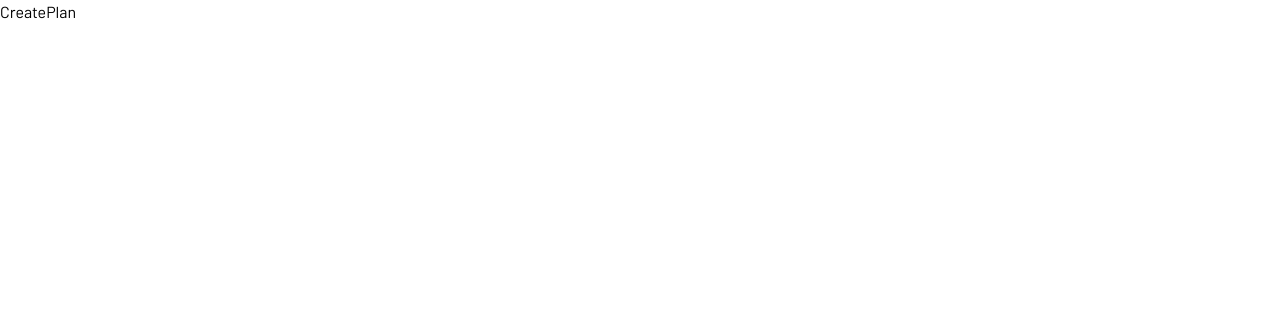
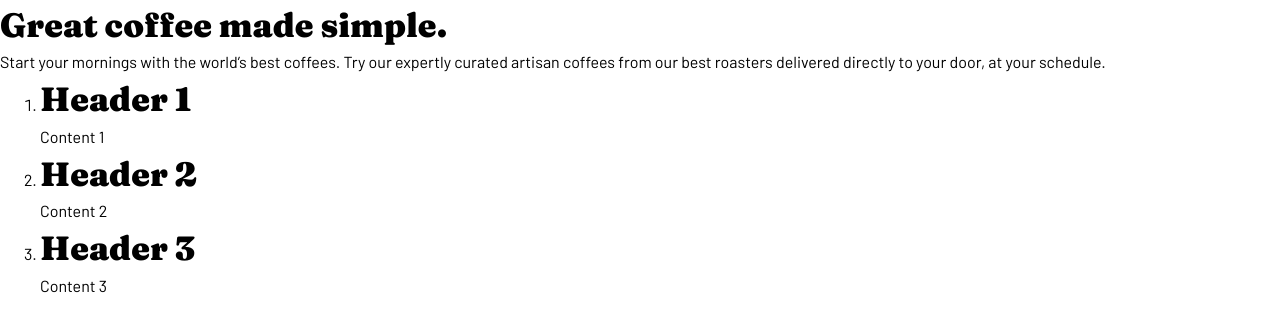
Before and after one commit to Silkiercomet/Coffee-roast-page, a React (Vite) app: page /create-plan in a window 1280 px wide. Shown: the top 332 px of the page. Built offline with nearby package versions, Linux system fonts and the light colour scheme.

Commit message:
Add react-hook-form dependency and implement new components for Contact Us and Headquarters sections

```diff
--- a/package.json
+++ b/package.json
@@ -12,6 +12,7 @@
   "dependencies": {
     "react": "^18.3.1",
     "react-dom": "^18.3.1",
+    "react-hook-form": "^7.54.2",
     "react-router": "^7.1.3"
   },
   "devDependencies": {
--- /dev/null
+++ b/src/components/moleculs/Country.tsx
@@ -0,0 +1,23 @@
+interface CountriesProps {
+  img: string;
+  country: string;
+  street: string;
+  city: string;
+  zip: string;
+  telf: string;
+}
+
+const Country: React.FC<CountriesProps> = ({ img, country, street, city, zip, telf }) => {
+  return (
+    <li>
+      <img src={img} alt={country} />
+      <h4>{country}</h4>
+      <p>{street}</p>
+      <p>{city}</p>
+      <p>{zip}</p>
+      <p>{telf}</p>
+    </li>
+  );
+};
+
+export default Country;
--- /dev/null
+++ b/src/components/organism/Headquaters.tsx
@@ -0,0 +1,30 @@
+import Country from '../moleculs/Country';
+
+const Headquarters = () => {
+  const countries = [
+    { img: 'img1.jpg', country: 'Mexico', street: 'Av. Siempre Viva', city: 'Springfield', zip: '12345', telf: '555-1234' },
+    { img: 'img2.jpg', country: 'USA', street: 'Easy Street', city: 'Springfield', zip: '67890', telf: '555-5678' },
+    { img: 'img3.jpg', country: 'Canada', street: 'Maple Drive', city: 'Toronto', zip: '13579', telf: '555-9012' },
+  ];
+
+  return (
+    <section>
+      <h3>Our Headquarters</h3>
+      <ul>
+        {countries.map((country, index) => (
+          <Country
+            key={index}
+            img={country.img}
+            country={country.country}
+            street={country.street}
+            city={country.city}
+            zip={country.zip}
+            telf={country.telf}
+          />
+        ))}
+      </ul>
+    </section>
+  );
+};
+
+export default Headquarters;
--- a/src/components/organism/HowItWorks.tsx
+++ b/src/components/organism/HowItWorks.tsx
@@ -1,26 +1,25 @@
-import React from 'react';
-import NumberedCard from '../atoms/NumberedCard';
+import NumberedCard from "../atoms/NumberedCard";
 
 interface HowItWorksItem {
   header: string;
   content: string;
 }
+interface SectionProps {
+  header: string;
+  array: HowItWorksItem[];
+}
 
-const HowItWorksSection: React.FC = () => {
-  const howItWorks: HowItWorksItem[] = [
-    { header: 'Header 1', content: 'Content 1' },
-    { header: 'Header 2', content: 'Content 2' },
-    { header: 'Header 3', content: 'Content 3' },
-  ];
-
+const HowItWorksSection = ({ header, array }: SectionProps) => {
   return (
     <section>
-      <h3>How it works</h3>
+      <h3>{header}</h3>
       <ol>
-        {howItWorks.map((item, index) => (
-          <li key={index}>
-            <NumberedCard header={item.header} content={item.content} />
-          </li>
+        {array.map((item, index) => (
+          <NumberedCard
+            key={index}
+            header={item.header}
+            content={item.content}
+          />
         ))}
       </ol>
     </section>
--- a/src/components/routes/CreatePlan.tsx
+++ b/src/components/routes/CreatePlan.tsx
@@ -1,8 +1,10 @@
-import React from 'react'
+import ContactUsTemplate from '../templates/ContactUsTemplate'
 
 const CreatePlan = () => {
   return (
-    <div>CreatePlan</div>
+    <>
+      <ContactUsTemplate />
+    </>
   )
 }
 
--- a/src/components/templates/AboutTemplate.tsx
+++ b/src/components/templates/AboutTemplate.tsx
@@ -1,3 +1,4 @@
+import Headquarters from "../organism/Headquaters"
 import MainBanner from "../organism/MainBanner"
 import SecondaryBanner from "../organism/SecondaryBanner"
 
@@ -11,7 +12,8 @@ const AboutTemplate = () => {
             </div>
         </MainBanner>
         <SecondaryBanner title="title" content="content" img="image" inverse={false} />
-        <SecondaryBanner title="title" content="content" img="image" inverse={false} />
+        <SecondaryBanner title="title" content="content" img="image" inverse={true} />
+        <Headquarters />
     </main>
   )
 }
--- /dev/null
+++ b/src/components/templates/ContactUsTemplate.tsx
@@ -0,0 +1,24 @@
+import HowItWorksSection from "../organism/HowItWorks"
+import MainBanner from "../organism/MainBanner"
+
+const ContactUsTemplate = () => {
+    const howItWorks = [
+        { header: 'Header 1', content: 'Content 1' },
+        { header: 'Header 2', content: 'Content 2' },
+        { header: 'Header 3', content: 'Content 3' },
+      ];
+  return (
+    <main>
+        <MainBanner type='contact-bg'>
+            <div>
+                <h1>Great coffee made simple.</h1>
+                <p>Start your mornings with the world’s best coffees. Try our expertly curated artisan coffees from our best roasters delivered directly to your door, at your schedule.</p>
+            </div>
+        </MainBanner>
+        <HowItWorksSection array={howItWorks} header=""/>
+
+    </main>
+  )
+}
+
+export default ContactUsTemplate
--- a/src/components/templates/HomeTemplate.tsx
+++ b/src/components/templates/HomeTemplate.tsx
@@ -5,6 +5,11 @@ import MainBanner from "../organism/MainBanner"
 import WhyUsSection from "../organism/WhyUsSection"
 
 const HomeTemplate = () => {
+  const howItWorks = [
+    { header: 'Header 1', content: 'Content 1' },
+    { header: 'Header 2', content: 'Content 2' },
+    { header: 'Header 3', content: 'Content 3' },
+  ];
   return (
     <main>
         <MainBanner type='home-bg'>
@@ -16,7 +21,7 @@ const HomeTemplate = () => {
         </MainBanner>
         <CollectionSection />
         <WhyUsSection />
-        <HowItWorksSection />
+        <HowItWorksSection array={howItWorks} header="How it works" />
         <CreatePlanButton />
     </main>
   )
--- a/src/index.css
+++ b/src/index.css
@@ -41,7 +41,7 @@ input, button, textarea, select {
 p, h1, h2, h3, h4, h5, h6 {
   overflow-wrap: break-word;
 }
-h1, h2, h3 {
+h1, h2, h3,h4 {
   font-family: "Fraunces", serif;
   font-size: 2.1rem;
 }
```
Also changed, not shown: 1 other file (tests, documents, lock files or other folders).
